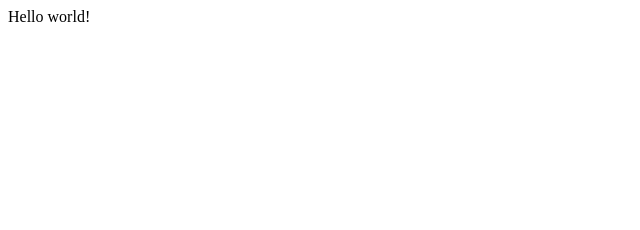
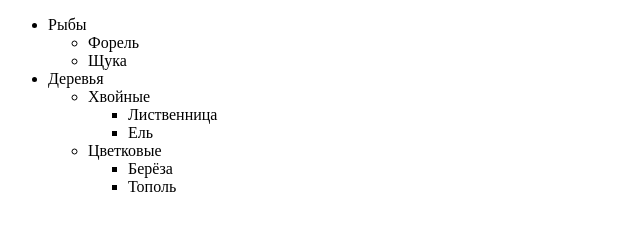
Before and after one commit to mgrinko/js-20160908-1930, a plain HTML site: page index.html in a window 1280 px wide. Shown: the whole page, without its empty margins (0-640 px from the left). Drawn offline with Linux system fonts and the light colour scheme.

Commit message:
Class Tree was created

```diff
--- a/index.html
+++ b/index.html
@@ -5,8 +5,83 @@
   <title>Test</title>
 </head>
 <body>
-  Hello world!
 
-  <script>alert('Hello')</script>
+<div id="container1"></div>
+<div id="container2"></div>
+<div id="container3"></div>
+
+<script>
+  var data = {
+    "Рыбы": {
+      "Форель": {},
+      "Щука": {}
+    },
+
+    "Деревья": {
+      "Хвойные": {
+        "Лиственница": {},
+        "Ель": {}
+      },
+      "Цветковые": {
+        "Берёза": {},
+        "Тополь": {}
+      }
+
+    }
+  };
+
+  class Tree {
+    constructor(options) {
+      this._el = options.element;
+      this._data = options.data;
+
+      this._el.appendChild(this._createTreeDom(this._data));
+    }
+
+    _createTreeDom(obj) {
+      // если нет детей, то рекурсивный вызов ничего не возвращает
+      // так что вложенный UL не будет создан
+      if (this._isObjectEmpty(obj)) {
+        return;
+      }
+
+      var ul = document.createElement('ul');
+
+      for (var key in obj) {
+        var li = document.createElement('li');
+
+        li.innerHTML = key;
+
+        var childrenUl = this._createTreeDom(obj[key]);
+
+        if (childrenUl) {
+          li.appendChild(childrenUl);
+        }
+
+        ul.appendChild(li);
+      }
+
+      return ul;
+    }
+
+    _isObjectEmpty(obj) {
+      for (var key in obj) {
+        return false;
+      }
+
+      return true;
+    }
+  }
+
+
+
+  new Tree({
+    element: document.getElementById('container1'),
+    data: data
+  });
+
+
+</script>
+
 </body>
 </html>
```
